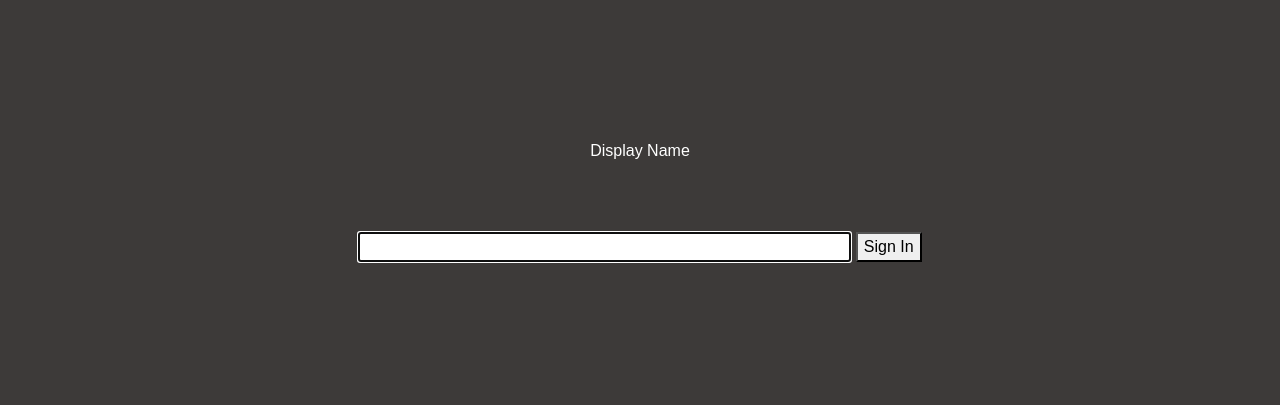
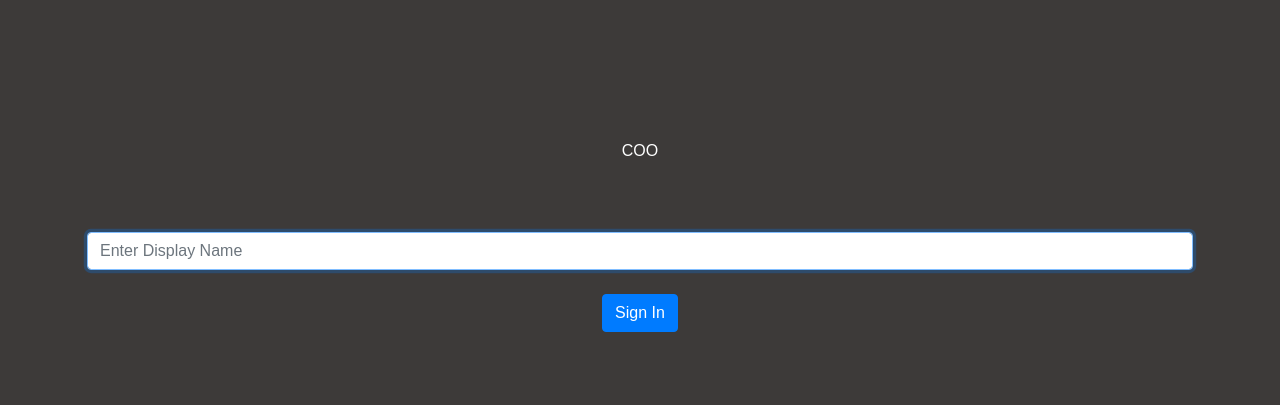
Before and after one commit to rahgurung/coo, a Flask app: page / in a window 1280 px wide. Shown: the top 405 px of the page. Run offline with Flask 2, Linux system fonts and the light colour scheme; some libraries are stand-ins or nearby versions.

Commit message:
#2 - improved user interface using BS

```diff
--- a/templates/index.html
+++ b/templates/index.html
@@ -13,13 +13,13 @@
 {% block body %}
   <h2 id="myname"></h2>
   <h4 id="welcome"></h4>
-  <div class="login_form">
+  <div class="login_form form-group">
     <div class="container" css="text-align:center">
       <form id="login_form" action="{{ url_for('chatbox') }}" method="post">
-            <div class="display_index">Display Name</div><br>
-            <input autofocus id="dname_field" type="text" name="displayname" size="50" required>
-
-          <button align="center"  name="signin" id="signin">Sign In</button>
+            <div class="display_index">COO</div><br>
+            <input autofocus placeholder="Enter Display Name" id="dname_field" class="form-control" type="text" name="displayname" size="50" required>
+            <br>
+          <button align="center" class="btn btn-primary"  name="signin" id="signin">Sign In</button>
       </form>
     </div>
   </div>
```
Also changed, not shown: templates/chatbox.html (+10 -6 lines).
